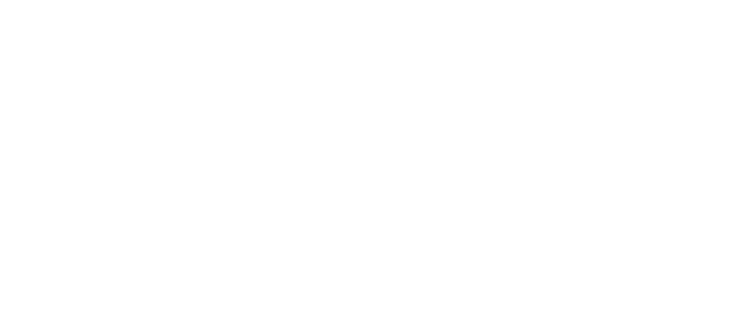
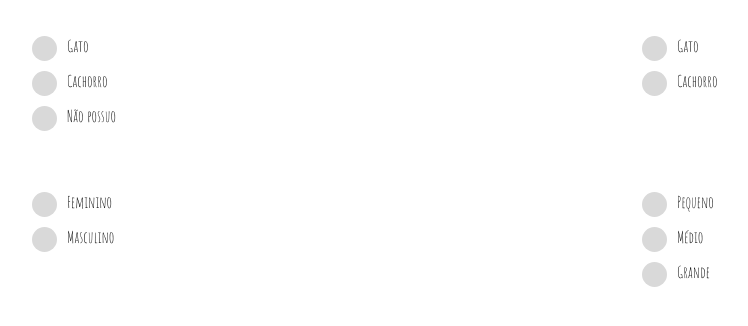
Before and after one commit to jacksonpecini/focinhos-front, a Nuxt app: page /adotar/form4 in a window 1280 px wide. Before the commit this address had no page. Shown: the top 326 px of the page, without its empty margins (13-761 px from the left). Built offline with nearby package versions, Linux system fonts and the light colour scheme.

Commit message:
Created first form

```diff
--- a/components/Button.vue
+++ b/components/Button.vue
@@ -1,5 +1,8 @@
 <template>
-  <a :href="url" :class="`btn bg--${backgroundColor} text--${textColor}`">
+  <button v-if="type === 'submit' || type === 'button'" :type="type" class="btn" v-on:click="onClick">
+    {{texto}}
+  </button>
+  <a v-else :href="url" :class="`btn bg--${backgroundColor} text--${textColor}`">
     {{texto}}
   </a>
 </template>
@@ -8,7 +11,9 @@
 export default {
   props: [
     "url",
+    "type",
     "texto",
+    "onClick",
     "backgroundColor",
     "textColor"
   ]
--- /dev/null
+++ b/components/form/FormCheckbox.vue
@@ -0,0 +1,65 @@
+<template>
+  <div class="form__group">
+    <label class="form__label">
+      {{label}}
+    </label>
+    <div class="form__options">
+      <div v-for="(item, index) in options" :key="index" class="form__option">
+        <div :class="['option__icon', activeIndex !== null && activeIndex === index ? 'option__icon--selected': '']" v-on:click="() => setOption(index)"></div>
+        <div class="option__label">{{item}}</div>
+      </div>
+    </div>
+  </div>
+</template>
+
+<script>
+export default {
+  data() {
+    return {
+      activeIndex: null
+    }
+  },
+  props: [
+    "label",
+    "options",
+    "onChange"
+  ],
+  methods: {
+    setOption(index) {
+      this.activeIndex = index;
+      return this.onChange(this.options[index]);
+    }
+  }
+}
+</script>
+
+<style>
+
+.form__group {
+
+}
+
+.form__options {
+  display: flex;
+  flex-direction: column;
+}
+
+.form__option {
+  display: flex;
+  padding: 5px;
+}
+
+.option__icon {
+  width: 25px;
+  height: 25px;
+  background-color: var(--color-background);
+  border-radius: 100%;
+  cursor: pointer;
+  margin-right: 10px;
+}
+
+.option__icon--selected {
+  background-color: var(--color-orange);
+}
+
+</style>
--- /dev/null
+++ b/components/form/FormInput.vue
@@ -0,0 +1,52 @@
+<template>
+  <div class="form__group">
+    <label :for="id" class="form__label">
+      {{label}}
+    </label>
+    <input :type="type || 'text'" class="form__input" v-on:input="onChange" />
+  </div>
+</template>
+
+<script>
+export default {
+  data() {
+    return {
+      value: ''
+    }
+  },
+  props: [
+    "id",
+    "label",
+    "type",
+    "onChange",
+    "onClick",
+  ],
+  methods: {
+  }
+}
+</script>
+
+<style>
+
+.form__group {
+  display: flex;
+  flex-direction: column;
+  align-items: flex-start;
+}
+
+.form__label {
+  color: #fff;
+  font-size: 25px;
+  margin-left: 10px;
+  text-align: left;
+}
+
+.form__input {
+  background-color: #fff;
+  padding: 10px 20px;
+  border-radius: 20px;
+  border: none;
+  outline: none;
+}
+
+</style>
--- a/pages/adotar/form2.vue
+++ b/pages/adotar/form2.vue
@@ -1,20 +1,56 @@
 <template>
   <div class="form form--2">
-    <Dialogo
-      texto="Para que possamos encontrar o seu mais novo melhor amigo, precisamos saber um pouquinho melhor sobre você."
-      customClass="top-left"
-    />
+    <form class="form form__grid">
+      <FormInput id="state" label="Estado onde mora" :onChange="(e) => setState('state', e.target.value)" />
+      <FormInput id="state" label="Cidade" :onChange="(e) => setState('city', e.target.value)" />
+      <FormInput id="state" label="Bairro" :onChange="(e) => setState('neighborhood', e.target.value)" />
+      <FormInput id="state" label="Tipo de moradia" :onChange="(e) => setState('type', e.target.value)" />
+    </form>
   </div>
 </template>
 
 <script>
 import Dialogo from "@/components/Dialogo.vue";
+import FormInput from '@/components/form/FormInput.vue';
 export default {
+  data() {
+    return {
+      user: {}
+    }
+  },
+  props: [
+    "setUserData"
+  ],
   components: {
     Dialogo,
+    FormInput,
+  },
+  methods: {
+    setState(item, value) {
+      console.log(`change ${item} with value`, value);
+      this.user[item] = value;
+      let data = {...this.user};
+      console.log('data to set', data);
+      this.$emit('setUserData', data);
+    },
   }
 };
 </script>
 
 <style>
+
+.form {
+
+}
+
+.form__grid {
+  display: grid;
+  grid-template-columns: repeat(2, 1fr);
+  grid-gap: 20px;
+}
+
+.btn {
+  font-size: 16px;
+}
+
 </style>
--- /dev/null
+++ b/pages/adotar/form3.vue
@@ -0,0 +1,76 @@
+<template>
+  <div class="form form--2">
+    <form class="form form__grid">
+      <FormCheckbox label="Você é estudante?" :options="studentOptions" :onChange="setStudent" />
+      <FormInput id="state" label="Quantas pessoas moram com você?" :onChange="(e) => setState('qtdPeople', e.target.value)" />
+      <FormCheckbox label="Quem são as pessoas que moram com você?" :options="peopleOptions" :onChange="setPeopleType" />
+    </form>
+  </div>
+</template>
+
+<script>
+import Dialogo from "@/components/Dialogo.vue";
+import FormInput from '@/components/form/FormInput.vue';
+import FormCheckbox from '@/components/form/FormCheckbox.vue';
+export default {
+  data() {
+    return {
+      user: {},
+      studentOptions: [
+        "Sim",
+        "Não"
+      ],
+      peopleOptions: [
+        "Familiares",
+        "Amigos",
+        "Cônjuge"
+      ]
+    }
+  },
+  props: [
+    "setUserData"
+  ],
+  components: {
+    Dialogo,
+    FormInput,
+    FormCheckbox,
+  },
+  methods: {
+    setState(item, value) {
+      console.log(`change ${item} with value`, value);
+      this.user[item] = value;
+      this.$emit('setUserData', this.user);
+    },
+    setStudent(option) {
+      if(option === 'Sim') {
+        this.user.isStudent = true;
+      } else {
+        this.user.isStudent = false;
+      }
+      this.$emit('setUserData', this.user);
+    },
+    setPeopleType(option) {
+      this.user.peopleType = option;
+      this.$emit('setUserData', this.user);
+    }
+  }
+};
+</script>
+
+<style>
+
+.form {
+  padding: 0 20px;
+}
+
+.form__grid {
+  display: grid;
+  grid-template-columns: repeat(2, 1fr);
+  grid-gap: 20px;
+}
+
+.btn {
+  font-size: 16px;
+}
+
+</style>
--- /dev/null
+++ b/pages/adotar/form4.vue
@@ -0,0 +1,90 @@
+<template>
+  <div class="form form--2">
+    <form class="form form__grid">
+      <FormCheckbox label="Você é estudante?" :options="petTypes" :onChange="setPetType" />
+      <FormCheckbox label="qual espécie está buscando para adotar?" :options="species" :onChange="setSpecie" />
+      <FormCheckbox label="Gênero do animal" :options="genders" :onChange="setGender" />
+      <FormCheckbox label="Qual porte para adotar?" :options="sizes" :onChange="setSize" />
+    </form>
+  </div>
+</template>
+
+<script>
+import Dialogo from "@/components/Dialogo.vue";
+import FormInput from '@/components/form/FormInput.vue';
+import FormCheckbox from '@/components/form/FormCheckbox.vue';
+export default {
+  data() {
+    return {
+      user: {},
+      petTypes: [
+        "Gato",
+        "Cachorro",
+        "Não possuo"
+      ],
+      species: [
+        "Gato",
+        "Cachorro",
+      ],
+      genders: [
+        "Feminino",
+        "Masculino",
+      ],
+      sizes: [
+        'Pequeno',
+        'Médio',
+        'Grande'
+      ]
+    }
+  },
+  props: [
+    "setUserData"
+  ],
+  components: {
+    Dialogo,
+    FormInput,
+    FormCheckbox,
+  },
+  methods: {
+    setState(item, value) {
+      console.log(`change ${item} with value`, value);
+      this.user[item] = value;
+      this.$emit('setUserData', this.user);
+    },
+    setPetType(option) {
+      this.user.petType = option;
+      this.$emit('setUserData', this.user);
+    },
+    setSpecie(option) {
+      this.user.petSpecie = option;
+      this.$emit('setUserData', this.user);
+    },
+    setGender(option) {
+      this.user.petGender = option;
+      this.$emit('setUserData', this.user);
+    },
+    setSize(option) {
+      this.user.petSize = option;
+      this.$emit('setUserData', this.user);
+    }
+  }
+};
+</script>
+
+<style>
+
+.form {
+  padding: 0 20px;
+}
+
+.form__grid {
+  display: grid;
+  grid-template-columns: repeat(2, 1fr);
+  grid-gap: 20px;
+}
+
+.btn {
+  font-size: 16px;
+}
+
+</style>
--- a/pages/adotar/index.vue
+++ b/pages/adotar/index.vue
@@ -3,12 +3,13 @@
     <Header />
     <main class="main">
       <Titulo texto="Mais Sobre Você" />
-      <img src="~/assets/cat.png" class="adotar__image" alt/>
       <Info>
         <div class="adotar__content">
-
           <div class="adotar__body">
             <Form1 v-if="activeIndex === 0" />
+            <Form2 @setUserData="setUserData" v-if="activeIndex === 1" />
+            <Form3 @setUserData="setUserData" v-if="activeIndex === 2" />
+            <Form4 @setUserData="setUserData" v-if="activeIndex === 3" />
           </div>
           <div class="adotar__footer">
             <div class="footer__options">
@@ -19,7 +20,9 @@
                 v-on:click="() => goToSlide(index)"
               ></div>
             </div>
-            <div class="footer__actions"></div>
+            <div class="footer__actions">
+              <Button texto="Continuar" type="button" :onClick="() => { activeIndex +=1 }" />
+            </div>
           </div>
         </div>
       </Info>
@@ -32,13 +35,21 @@
 import Info from "@/components/Info.vue";
 import Dialogo from "@/components/Dialogo.vue";
 import Form1 from "./form1.vue";
+import Form2 from "./form2.vue";
+import Form3 from "./form3.vue";
+import Form4 from "./form4.vue";
+import Button from '@/components/Button.vue';
 export default {
   components: {
     Header,
     Titulo,
     Info,
     Dialogo,
-    Form1
+    Form1,
+    Form2,
+    Form3,
+    Form4,
+    Button
   },
   data() {
     return {
@@ -56,13 +67,22 @@
         {
           id: 3
         }
-      ]
+      ],
+      user: {},
     };
   },
   methods: {
     goToSlide(index) {
       console.log("go to index", index);
       this.activeIndex = index;
+    },
+    setUserData(data) {
+      console.log('set user data', data);
+      this.user = {
+        ...this.user,
+        ...data
+      }
+      console.log('current user', this.user);
     }
   }
 };
@@ -86,7 +106,7 @@
 
 .adotar__content {
   position: relative;
-  height: 400px;
+  height: 500px;
   color: #000;
   display: flex;
   flex-direction: column;
@@ -114,16 +134,19 @@
 
 .adotar__footer {
   display: flex;
-  position: relative;
-  bottom: -100px;
+  flex-direction: column;
+  margin-top: 40px;
+  position: absolute;
+  bottom: 10px;
+  left: 50%;
+  transform: translateX(-50%);
 }
 
 .footer__options {
   display: flex;
   padding: 20px;
   position: relative;
-  border-top: solid;
-  border-top-color: white;
+  border-top: 1px solid #fff;
 }
 
 .option {
@@ -138,4 +161,9 @@
 .option--active {
   background-color: white;
 }
+
+.btn {
+  font-size: 16px;
+}
+
 </style>
```
